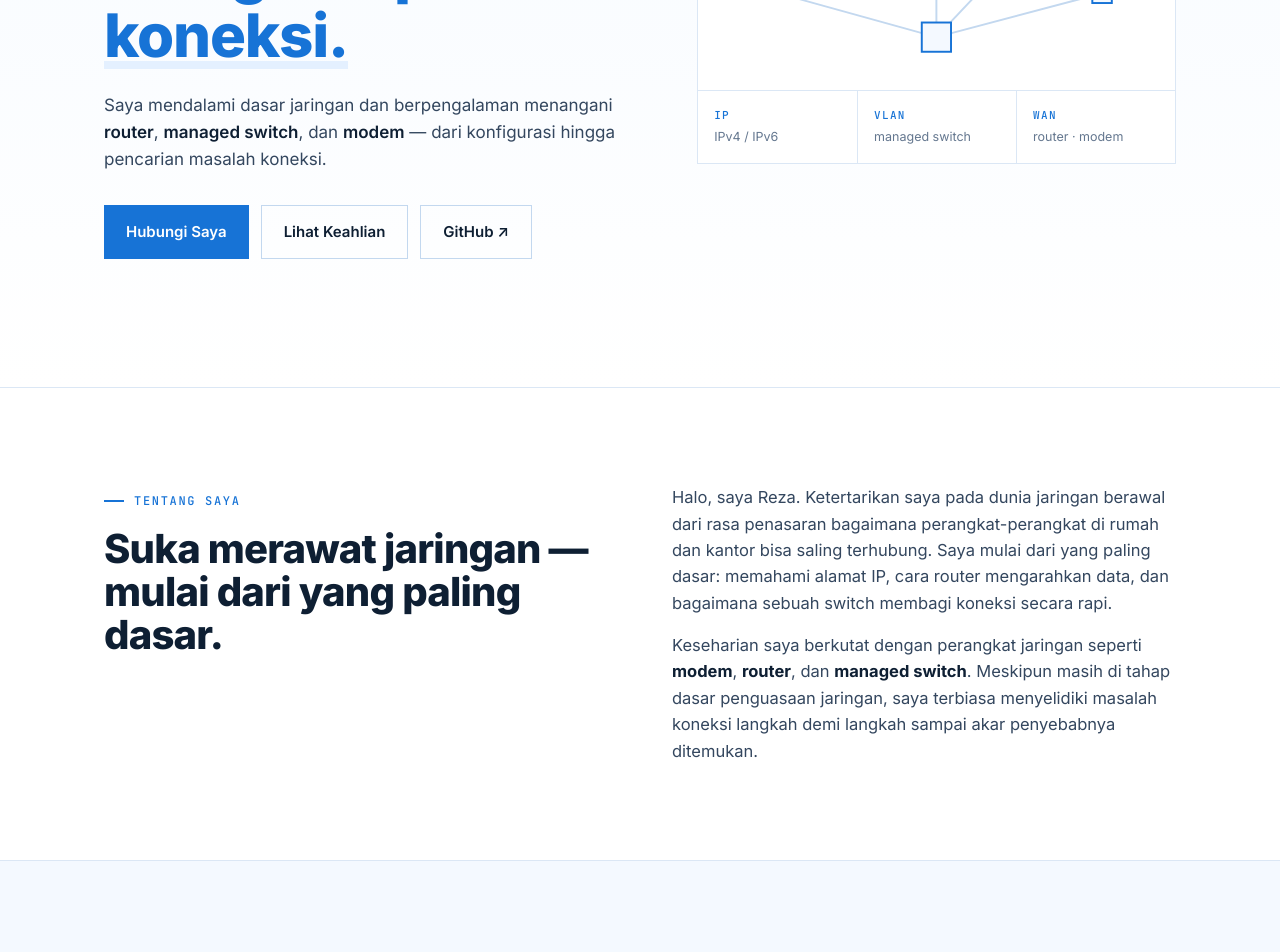
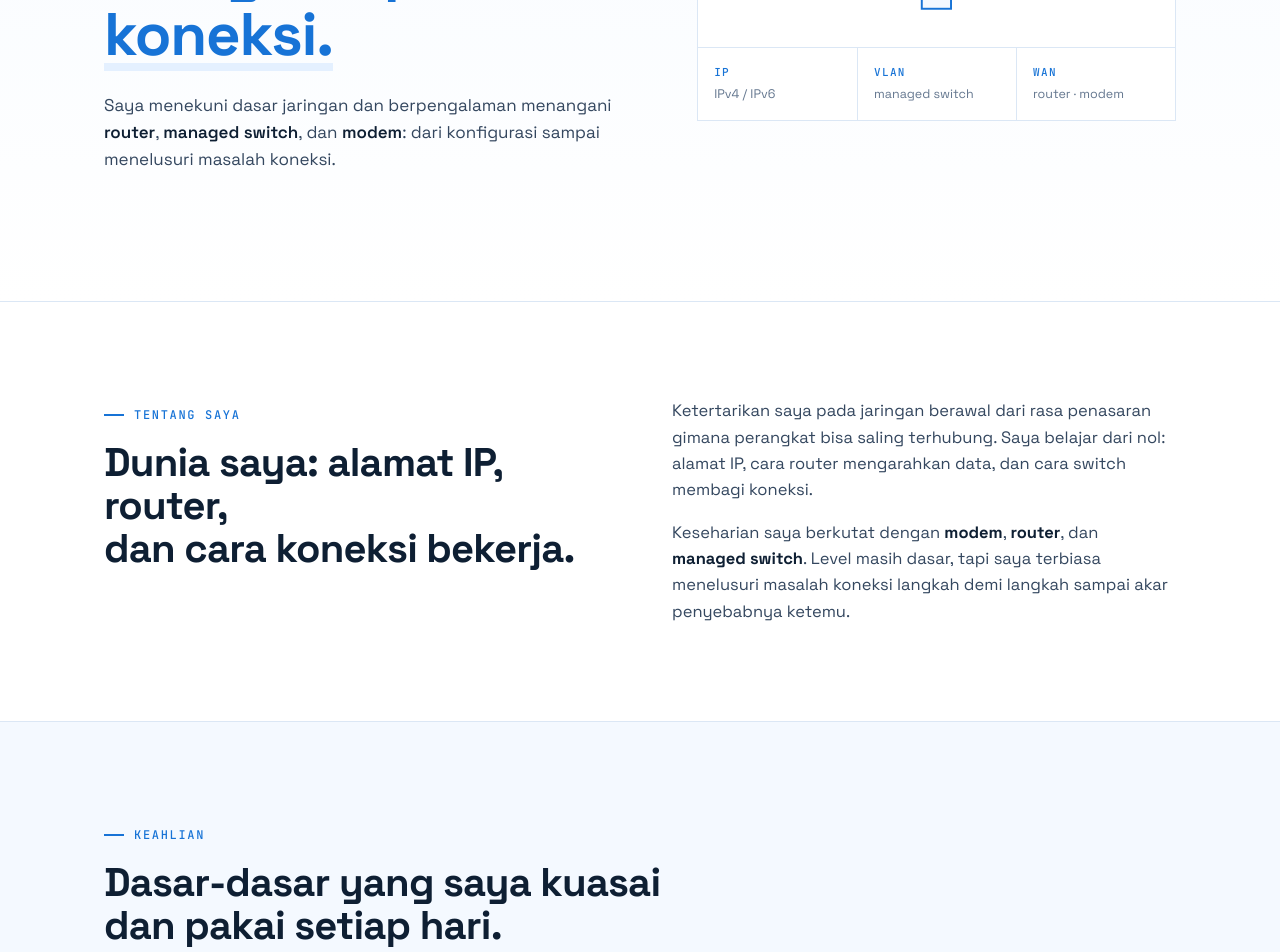
Before and after one commit to reza-maulanaa/network, a React (Vite) app: page / in a window 1280 px wide. Shown: the part 520-1472 px from the top of the page. Built offline with nearby package versions, Linux system fonts and the light colour scheme.

Commit message:
fix font and text

```diff
--- a/index.html
+++ b/index.html
@@ -35,7 +35,7 @@
     <link rel="preconnect" href="https://fonts.googleapis.com" />
     <link rel="preconnect" href="https://fonts.gstatic.com" crossorigin />
     <link
-      href="https://fonts.googleapis.com/css2?family=Inter:wght@400;500;600;700;800&family=JetBrains+Mono:wght@400;500&display=swap"
+      href="https://fonts.googleapis.com/css2?family=Space+Grotesk:wght@400;500;600;700&family=JetBrains+Mono:wght@400;500&display=swap"
       rel="stylesheet"
     />
   </head>
--- a/src/App.css
+++ b/src/App.css
@@ -186,7 +186,7 @@
 
 .hero h1 {
   font-size: clamp(38px, 5.2vw, 60px);
-  font-weight: 800;
+  font-weight: 700;
 }
 
 .h-soft {
@@ -300,7 +300,7 @@
 
 .net-core-tag {
   font-family: var(--font-display);
-  font-weight: 800;
+  font-weight: 700;
   font-size: 15px;
   fill: #fff;
 }
@@ -349,7 +349,7 @@
 
 .about h2 {
   font-size: clamp(28px, 3.4vw, 40px);
-  font-weight: 800;
+  font-weight: 700;
 }
 
 .about-body {
@@ -381,7 +381,7 @@
 
 .skills-head h2 {
   font-size: clamp(28px, 3.4vw, 40px);
-  font-weight: 800;
+  font-weight: 700;
 }
 
 .skills-grid {
@@ -447,7 +447,7 @@
 
 .equip-head h2 {
   font-size: clamp(28px, 3.4vw, 40px);
-  font-weight: 800;
+  font-weight: 700;
 }
 
 .equip-list {
@@ -525,7 +525,7 @@
   grid-area: head;
   color: #fff;
   font-size: clamp(26px, 3.2vw, 38px);
-  font-weight: 800;
+  font-weight: 700;
 }
 
 .contact-note {
--- a/src/App.jsx
+++ b/src/App.jsx
@@ -42,7 +42,7 @@ const SKILLS = [
   {
     no: '05',
     title: 'Troubleshooting',
-    body: 'Menelusuri titik gagal: kabel, koneksi, konfigurasi — dari lapisan fisik hingga lapisan aplikasi.',
+    body: 'Menelusuri titik gagal: kabel, koneksi, konfigurasi. Dari lapisan fisik hingga lapisan aplikasi.',
     tag: 'Ping · Trace',
   },
   {
@@ -220,7 +220,7 @@ function App() {
     <div ref={rootRef}>
       <header className="site-header">
         <div className="container header-inner">
-          <a href="#top" className="brand" aria-label="Reza — kembali ke atas">
+          <a href="#top" className="brand" aria-label="Reza kembali ke atas">
             <img src="/header.png" alt="Logo Reza" className="brand-logo" />
           </a>
           <nav className="site-nav" aria-label="Navigasi utama">
@@ -272,27 +272,11 @@ function App() {
                 <span className="h-accent">menghidupkan koneksi.</span>
               </h1>
               <p className="hero-lead">
-                Saya mendalami dasar jaringan dan berpengalaman menangani{' '}
+                Saya menekuni dasar jaringan dan berpengalaman menangani{' '}
                 <strong>router</strong>, <strong>managed switch</strong>, dan{' '}
-                <strong>modem</strong> — dari konfigurasi hingga pencarian masalah
-                koneksi.
+                <strong>modem</strong>: dari konfigurasi sampai menelusuri
+                masalah koneksi.
               </p>
-              <div className="hero-actions">
-                <a href="#contact" className="btn btn-primary">
-                  Hubungi Saya
-                </a>
-                <a href="#skills" className="btn btn-ghost">
-                  Lihat Keahlian
-                </a>
-                <a
-                  href="https://github.com/reza-maulanaa"
-                  target="_blank"
-                  rel="noopener noreferrer"
-                  className="btn btn-ghost"
-                >
-                  GitHub ↗
-                </a>
-              </div>
             </div>
 
             <div className="hero-graphic" data-reveal>
@@ -319,22 +303,21 @@ function App() {
           <div className="container about-grid" data-reveal>
             <div>
               <p className="eyebrow">Tentang Saya</p>
-              <h2>Suka merawat jaringan —<br />mulai dari yang paling dasar.</h2>
+              <h2>Dunia saya: alamat IP, router,<br />dan cara koneksi bekerja.</h2>
             </div>
-            <div className="about-body">
+<div className="about-body">
               <p>
-                Halo, saya Reza. Ketertarikan saya pada dunia jaringan berawal dari
-                rasa penasaran bagaimana perangkat-perangkat di rumah dan kantor
-                bisa saling terhubung. Saya mulai dari yang paling dasar: memahami
-                alamat IP, cara router mengarahkan data, dan bagaimana sebuah
-                switch membagi koneksi secara rapi.
+                Ketertarikan saya pada jaringan berawal dari rasa penasaran
+                gimana perangkat bisa saling terhubung. Saya belajar dari nol:
+                alamat IP, cara router mengarahkan data, dan cara switch membagi
+                koneksi.
               </p>
               <p>
-                Keseharian saya berkutat dengan perangkat jaringan seperti{' '}
+                Keseharian saya berkutat dengan{' '}
                 <strong>modem</strong>, <strong>router</strong>, dan{' '}
-                <strong>managed switch</strong>. Meskipun masih di tahap dasar
-                penguasaan jaringan, saya terbiasa menyelidiki masalah koneksi
-                langkah demi langkah sampai akar penyebabnya ditemukan.
+                <strong>managed switch</strong>. Level masih dasar, tapi saya
+                terbiasa menelusuri masalah koneksi langkah demi langkah sampai
+                akar penyebabnya ketemu.
               </p>
             </div>
           </div>
@@ -344,7 +327,7 @@ function App() {
           <div className="container">
             <div className="skills-head" data-reveal>
               <p className="eyebrow">Keahlian</p>
-              <h2>Kemampuan yang saya pelajari dan terapkan.</h2>
+              <h2>Dasar-dasar yang saya kuasai<br />dan pakai setiap hari.</h2>
             </div>
             <div className="skills-grid">
               {SKILLS.map((s) => (
@@ -363,7 +346,7 @@ function App() {
           <div className="container">
             <div className="equip-head" data-reveal>
               <p className="eyebrow">Pengalaman</p>
-              <h2>Peralatan yang pernah saya tangani.</h2>
+              <h2>Peralatan yang pernah saya<br />pasang dan rawat.</h2>
             </div>
             <div className="equip-list">
               {EQUIPMENT.map((eq, i) => (
@@ -389,8 +372,8 @@ function App() {
               diperbaiki atau diatur?
             </h2>
             <p className="contact-note">
-              Ceritakan saja kebutuhan Anda — saya siap membantu urusan koneksi,
-              konfigurasi perangkat, atau sekadar merapikan jaringan Anda.
+              Ceritakan kebutuhan Anda. Saya siap membantu urusan koneksi dan
+              konfigurasi perangkat.
             </p>
             <a href="mailto:rezzreborn@gmail.com" className="btn btn-light">
               kirim email →
@@ -417,13 +400,12 @@ function App() {
       <footer className="site-footer">
         <div className="container footer-grid">
           <div className="footer-brand">
-            <a href="#top" className="brand" aria-label="Reza — kembali ke atas">
+            <a href="#top" className="brand" aria-label="Reza kembali ke atas">
               <img src="/header.png" alt="Logo Reza" className="brand-logo" />
             </a>
             <p className="footer-desc">
               Fokus Reza pada dasar jaringan: router, managed switch, modem, dan
-              troubleshooting koneksi — jalan sedang dibangun menuju monitoring
-              NOC dari nol.
+              troubleshooting koneksi.
             </p>
           </div>
 
--- a/src/index.css
+++ b/src/index.css
@@ -1,6 +1,6 @@
 /* Hallmark · component: page · genre: modern-minimal · theme: custom (tuned)
  * brief: ringan-modern, biru-muda + putih, tanpa border-radius
- * paper oklch(99% 0.01 250) · accent oklch(55% 0.18 250) · Inter + JetBrains Mono
+ * paper oklch(99% 0.01 250) · accent oklch(55% 0.18 250) · Space Grotesk + JetBrains Mono
  */
 
 :root {
@@ -25,8 +25,8 @@
   --color-warn-soft: #fdf1de;
 
   /* Type — roman everywhere on display */
-  --font-display: 'Inter', system-ui, -apple-system, 'Segoe UI', Roboto, sans-serif;
-  --font-body: 'Inter', system-ui, -apple-system, 'Segoe UI', Roboto, sans-serif;
+  --font-display: 'Space Grotesk', system-ui, -apple-system, 'Segoe UI', Roboto, sans-serif;
+  --font-body: 'Space Grotesk', system-ui, -apple-system, 'Segoe UI', Roboto, sans-serif;
   --font-mono: 'JetBrains Mono', ui-monospace, 'SF Mono', Consolas, monospace;
 
   /* Spacing — 4pt scale */
--- a/src/pages/RoadmapPage.css
+++ b/src/pages/RoadmapPage.css
@@ -18,7 +18,7 @@
 
 .rm-dashboard h1 {
   font-size: clamp(34px, 4.6vw, 52px);
-  font-weight: 800;
+  font-weight: 700;
 }
 
 .rm-dash-sub {
```
